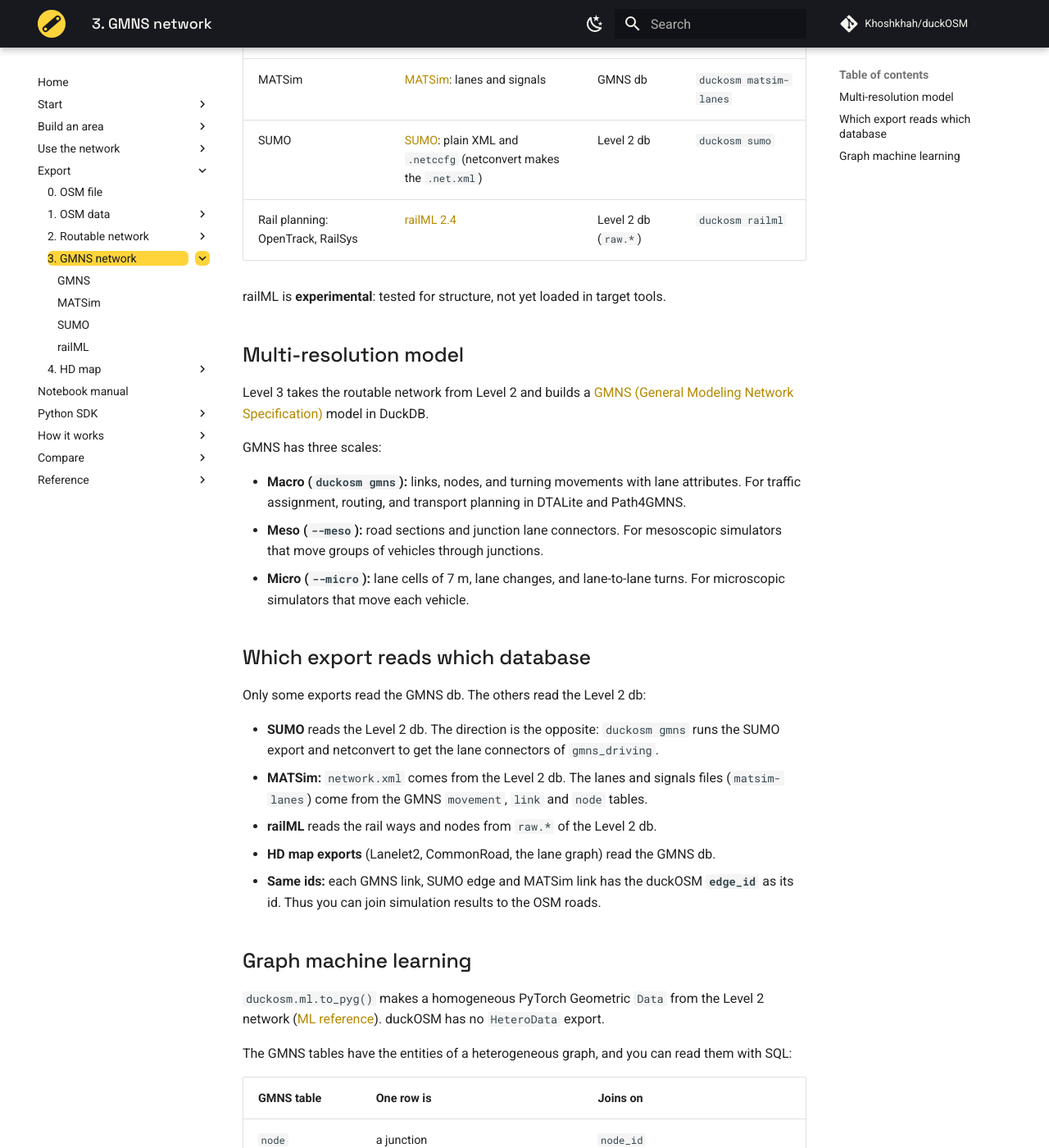
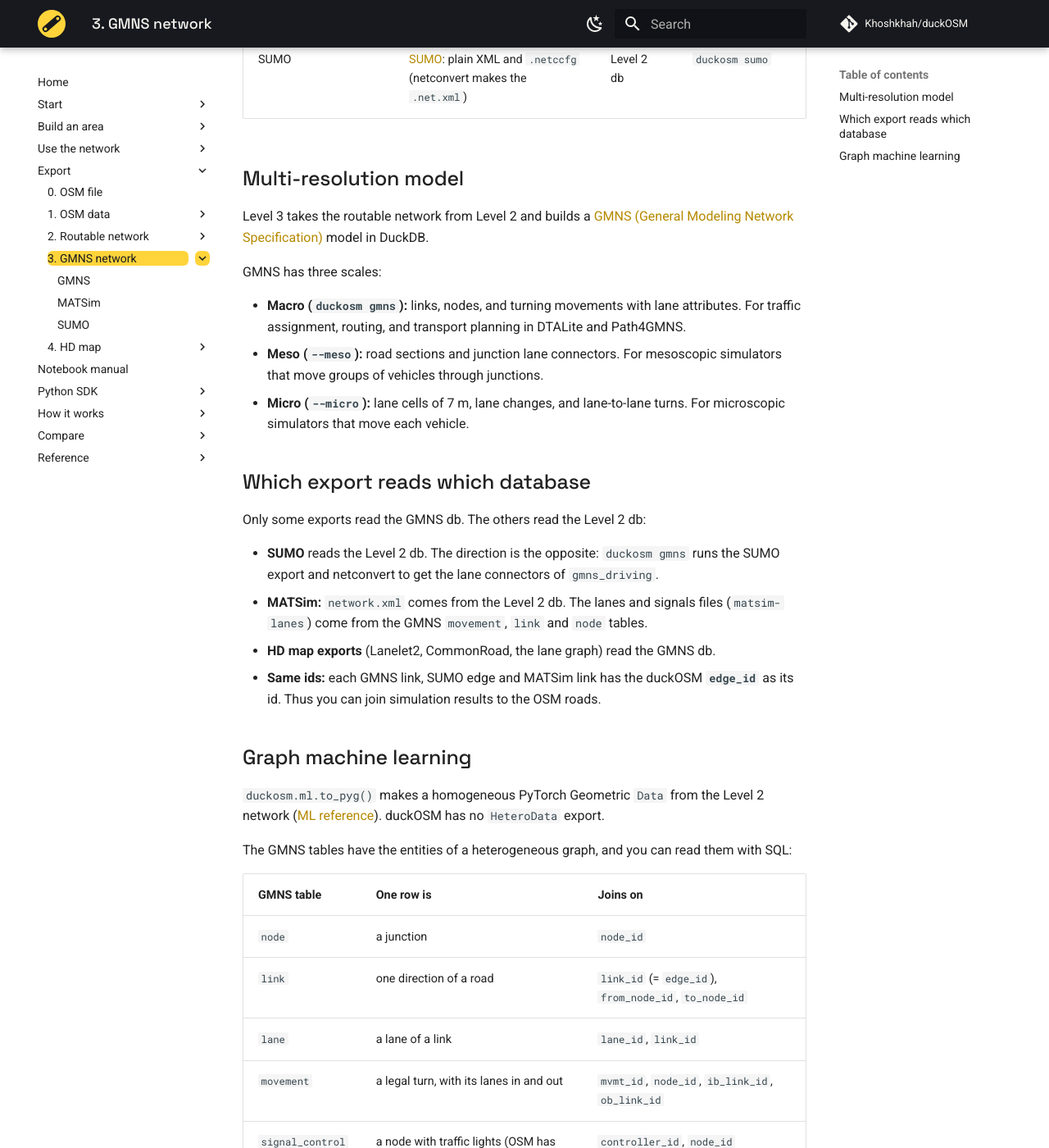
Before and after one commit to Khoshkhah/duckOSM, an MkDocs documentation site: the page built from docs/exports/gmns-network/index.md, in a window 1280 px wide and 1400 px high, scrolled down 928 px. Shown: the whole window at 82% size. Built offline with MkDocs 1.6.1 and Material for MkDocs 9.7.7, drawn with Linux system fonts in a browser that asks for light colours; comment, search, counter and statistics services are not loaded.

Commit message:
Docs: railML moves to Level 2 (routable network)
railML reads the rail ways and nodes from raw.* of the Level 2 db. It
does not use the GMNS db, so it is not a part of Level 3.

Co-Authored-By: Claude Opus 5.5 <noreply@anthropic.com>

```diff
--- a/docs/exports/gmns-network/index.md
+++ b/docs/exports/gmns-network/index.md
@@ -7,7 +7,6 @@ flowchart LR
   l2[("<area>.duckdb (Level 2)")] --> gmns[("<area>_gmns.duckdb (GMNS)")]
   l2 --> sumo["SUMO"]
   l2 --> matsim["MATSim network.xml"]
-  l2 --> railml["railML"]
   gmns --> lanes["MATSim lanes and signals"]
   gmns --> dta["DTALite & Path4GMNS"]
   gmns --> hd["HD map: Lanelet2, CommonRoad"]
@@ -20,9 +19,6 @@ flowchart LR
 | MATSim, BEAM, eqasim | [MATSim](../matsim.md): `network.xml` | Level 2 db | `duckosm matsim` |
 | MATSim | [MATSim](../matsim.md#lanes-and-signals): lanes and signals | GMNS db | `duckosm matsim-lanes` |
 | SUMO | [SUMO](../sumo.md): plain XML and `.netccfg` (netconvert makes the `.net.xml`) | Level 2 db | `duckosm sumo` |
-| Rail planning: OpenTrack, RailSys | [railML 2.4](../railml.md) | Level 2 db (`raw.*`) | `duckosm railml` |
-
-railML is **experimental**: tested for structure, not yet loaded in target tools.
 
 ## Multi-resolution model
 
@@ -40,7 +36,6 @@ Only some exports read the GMNS db. The others read the Level 2 db:
 
 * **SUMO** reads the Level 2 db. The direction is the opposite: `duckosm gmns` runs the SUMO export and netconvert to get the lane connectors of `gmns_driving`.
 * **MATSim:** `network.xml` comes from the Level 2 db. The lanes and signals files (`matsim-lanes`) come from the GMNS `movement`, `link` and `node` tables.
-* **railML** reads the rail ways and nodes from `raw.*` of the Level 2 db.
 * **HD map exports** (Lanelet2, CommonRoad, the lane graph) read the GMNS db.
 * **Same ids:** each GMNS link, SUMO edge and MATSim link has the duckOSM **`edge_id`** as its id. Thus you can join simulation results to the OSM roads.
 
--- a/mkdocs.yml
+++ b/mkdocs.yml
@@ -167,12 +167,12 @@ nav:
           - The turn graph: exports/turn-graph.md
           - GeoPackage / shapefile: exports/gis.md
           - networkx: exports/networkx.md
+          - railML: exports/railml.md
       - 3. GMNS network:
           - exports/gmns-network/index.md
           - GMNS: exports/gmns.md
           - MATSim: exports/matsim.md
           - SUMO: exports/sumo.md
-          - railML: exports/railml.md
       - 4. HD map:
           - exports/hd-map/index.md
           - Lane-level routing: exports/lane-routing.md
```
Also changed, not shown: docs/exports/index.md (+2 -2 lines), docs/exports/routable-network/index.md (+2 -0 lines).
